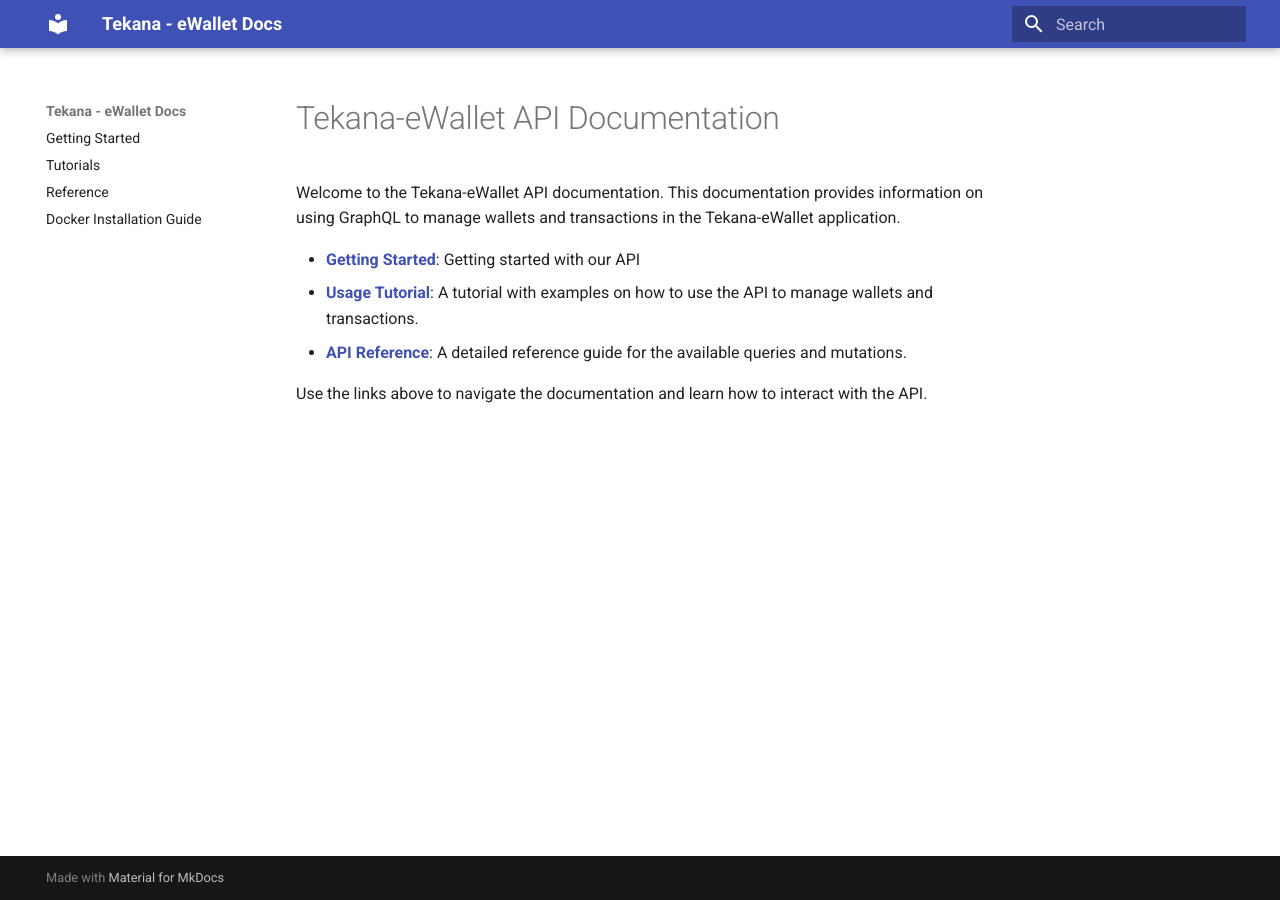
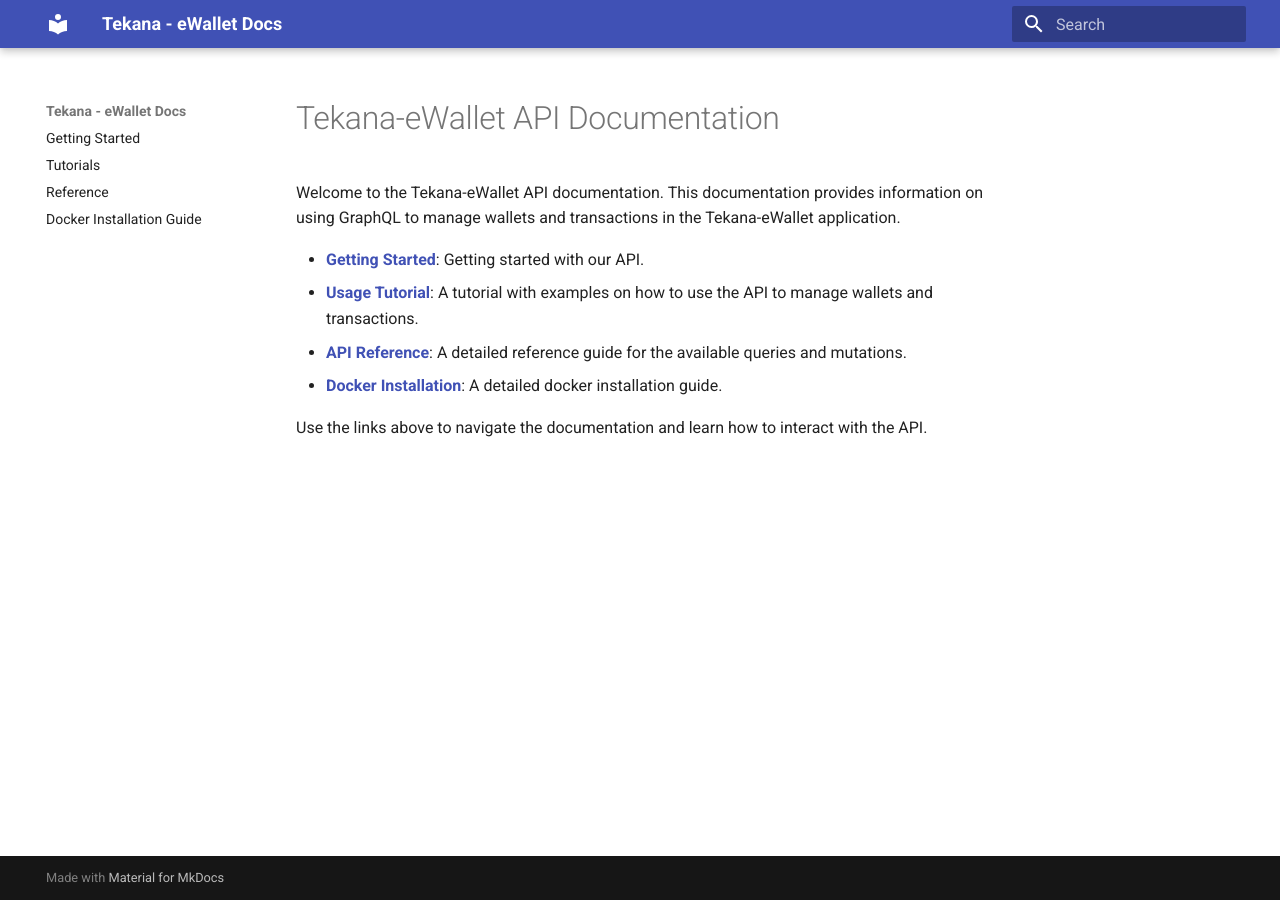
Before and after one commit to j4l13n/e-wallet, an MkDocs documentation site: the page built from docs/docs/index.md, in a window 1280 px wide. Built offline with MkDocs 1.6.1 and Material for MkDocs 9.7.7, drawn with Linux system fonts in a browser that asks for light colours.

Commit message:
- add docker installation to nav

```diff
--- a/docs/docs/index.md
+++ b/docs/docs/index.md
@@ -2,8 +2,9 @@
 
 Welcome to the Tekana-eWallet API documentation. This documentation provides information on using GraphQL to manage wallets and transactions in the Tekana-eWallet application.
 
-- [**Getting Started**](getting-started): Getting started with our API
+- [**Getting Started**](getting-started): Getting started with our API.
 - [**Usage Tutorial**](tutorials.md): A tutorial with examples on how to use the API to manage wallets and transactions.
 - [**API Reference**](reference.md): A detailed reference guide for the available queries and mutations.
+- [**Docker Installation**](docker-installation.md): A detailed docker installation guide.
 
 Use the links above to navigate the documentation and learn how to interact with the API.
```
